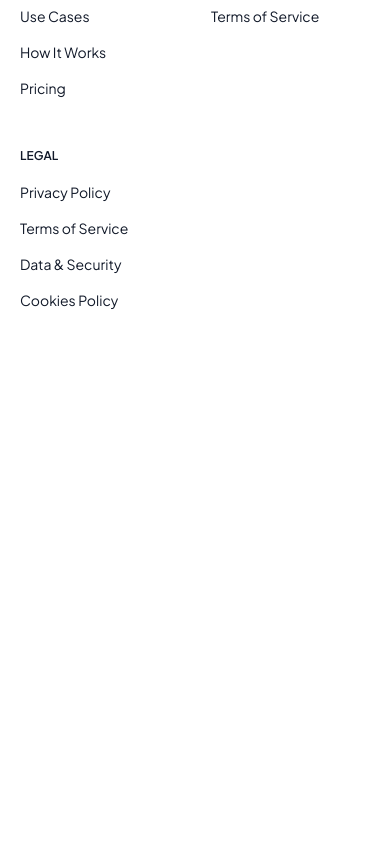
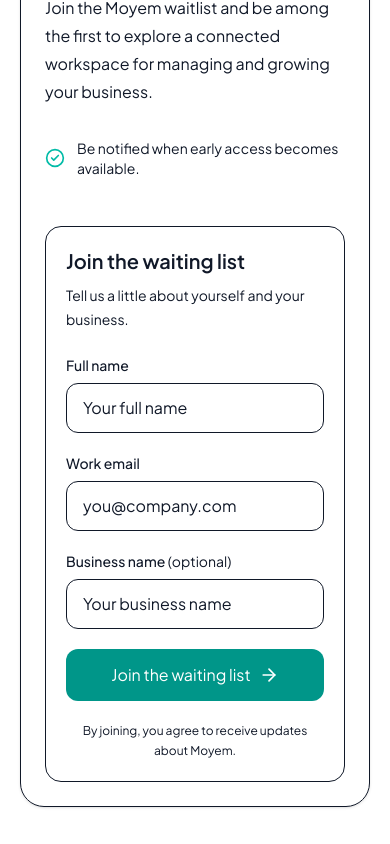
Before and after one commit to abcancode/moyem-marketing, a React (Vite) app: page / in a window 390 px wide. Shown: the part 7860-8704 px from the top of the page. Before the commit the page ends 8220 px from the top, so only its background shows below. Built offline with nearby package versions, Linux system fonts and the light colour scheme.

Commit message:
feat: add waitlist section

```diff
--- a/src/App.tsx
+++ b/src/App.tsx
@@ -6,6 +6,7 @@ import GettingStarted from "./components/getting-started/GettingStarted";
 import FinalCTA from "./components/final-cta/FinalCTA";
 import Footer from "./components/footer/Footer";
 import BackToTop from "./components/navigation/BackToTop";
+import Waitlist from "./components/waitlist/Waitlist";
 
 function App() {
   return (
@@ -18,6 +19,7 @@ function App() {
         <AIInsights />
         <GettingStarted />
         <FinalCTA />
+        <Waitlist />
 
         <Footer />
         <BackToTop />
--- /dev/null
+++ b/src/components/waitlist/Waitlist.tsx
@@ -0,0 +1,193 @@
+import { useState, type FormEvent } from "react";
+import { ArrowRight, CheckCircle2, LoaderCircle } from "lucide-react";
+
+type FormStatus = "idle" | "loading" | "success" | "error";
+
+export default function Waitlist() {
+  const [name, setName] = useState("");
+  const [email, setEmail] = useState("");
+  const [business, setBusiness] = useState("");
+  const [status, setStatus] = useState<FormStatus>("idle");
+  const [message, setMessage] = useState("");
+
+  async function handleSubmit(event: FormEvent<HTMLFormElement>) {
+    event.preventDefault();
+    setStatus("loading");
+    setMessage("");
+
+    const endpoint = import.meta.env.VITE_WAITLIST_ENDPOINT;
+
+    if (!endpoint) {
+      setStatus("error");
+      setMessage(
+        "The waitlist form is not connected yet. Please try again later.",
+      );
+      return;
+    }
+
+    try {
+      const response = await fetch(endpoint, {
+        method: "POST",
+        headers: {
+          "Content-Type": "application/json",
+          Accept: "application/json",
+        },
+        body: JSON.stringify({
+          name: name.trim(),
+          email: email.trim(),
+          business: business.trim(),
+        }),
+      });
+
+      if (!response.ok) {
+        throw new Error("The signup could not be submitted.");
+      }
+
+      setStatus("success");
+      setMessage("You're on the list! We'll be in touch.");
+      setName("");
+      setEmail("");
+      setBusiness("");
+    } catch {
+      setStatus("error");
+      setMessage(
+        "We couldn't submit your details. Please check your connection and try again.",
+      );
+    }
+  }
+
+  return (
+    <section id="waitlist" className="scroll-mt-24 px-5 py-20 sm:px-8 lg:py-28">
+      <div className="mx-auto grid max-w-7xl items-center gap-12 rounded-3xl border border-[var(--color-border)] bg-[var(--color-surface)] p-6 shadow-sm sm:p-10 lg:grid-cols-2 lg:gap-16 lg:p-14">
+        <div>
+          <span className="mb-5 inline-flex rounded-full border border-teal-500/30 bg-teal-500/10 px-4 py-2 text-sm font-semibold text-teal-600 dark:text-teal-300">
+            Get early access
+          </span>
+
+          <h2 className="max-w-xl text-3xl font-bold tracking-tight text-[var(--color-text)] sm:text-4xl lg:text-5xl">
+            Make running your business feel easier.
+          </h2>
+
+          <p className="mt-5 max-w-xl text-base leading-7 text-[var(--color-muted)] sm:text-lg">
+            Join the Moyem waitlist and be among the first to explore a
+            connected workspace for managing and growing your business.
+          </p>
+
+          <div className="mt-8 flex items-center gap-3 text-sm text-[var(--color-muted)]">
+            <CheckCircle2 className="h-5 w-5 shrink-0 text-teal-500" />
+            <span>Be notified when early access becomes available.</span>
+          </div>
+        </div>
+
+        <div className="rounded-2xl border border-[var(--color-border)] bg-[var(--color-page)] p-5 sm:p-7">
+          <h3 className="text-xl font-semibold text-[var(--color-text)]">
+            Join the waiting list
+          </h3>
+          <p className="mt-2 text-sm leading-6 text-[var(--color-muted)]">
+            Tell us a little about yourself and your business.
+          </p>
+
+          <form onSubmit={handleSubmit} className="mt-6 space-y-5">
+            <div>
+              <label
+                htmlFor="waitlist-name"
+                className="mb-2 block text-sm font-medium text-[var(--color-text)]"
+              >
+                Full name
+              </label>
+              <input
+                id="waitlist-name"
+                name="name"
+                type="text"
+                autoComplete="name"
+                required
+                value={name}
+                onChange={(event) => setName(event.target.value)}
+                placeholder="Your full name"
+                className="w-full rounded-xl border border-[var(--color-border)] bg-[var(--color-surface)] px-4 py-3 text-[var(--color-text)] outline-none transition placeholder:text-[var(--color-muted)] focus:border-teal-500 focus:ring-2 focus:ring-teal-500/20"
+              />
+            </div>
+
+            <div>
+              <label
+                htmlFor="waitlist-email"
+                className="mb-2 block text-sm font-medium text-[var(--color-text)]"
+              >
+                Work email
+              </label>
+              <input
+                id="waitlist-email"
+                name="email"
+                type="email"
+                autoComplete="email"
+                required
+                value={email}
+                onChange={(event) => setEmail(event.target.value)}
+                placeholder="you@company.com"
+                className="w-full rounded-xl border border-[var(--color-border)] bg-[var(--color-surface)] px-4 py-3 text-[var(--color-text)] outline-none transition placeholder:text-[var(--color-muted)] focus:border-teal-500 focus:ring-2 focus:ring-teal-500/20"
+              />
+            </div>
+
+            <div>
+              <label
+                htmlFor="waitlist-business"
+                className="mb-2 block text-sm font-medium text-[var(--color-text)]"
+              >
+                Business name{" "}
+                <span className="font-normal text-[var(--color-muted)]">
+                  (optional)
+                </span>
+              </label>
+              <input
+                id="waitlist-business"
+                name="business"
+                type="text"
+                autoComplete="organization"
+                value={business}
+                onChange={(event) => setBusiness(event.target.value)}
+                placeholder="Your business name"
+                className="w-full rounded-xl border border-[var(--color-border)] bg-[var(--color-surface)] px-4 py-3 text-[var(--color-text)] outline-none transition placeholder:text-[var(--color-muted)] focus:border-teal-500 focus:ring-2 focus:ring-teal-500/20"
+              />
+            </div>
+
+            <button
+              type="submit"
+              disabled={status === "loading"}
+              className="flex w-full items-center justify-center gap-2 rounded-xl bg-teal-600 px-5 py-3.5 font-semibold text-white transition hover:bg-teal-700 disabled:cursor-not-allowed disabled:opacity-70"
+            >
+              {status === "loading" ? (
+                <>
+                  <LoaderCircle className="h-5 w-5 animate-spin" />
+                  Submitting...
+                </>
+              ) : (
+                <>
+                  Join the waiting list
+                  <ArrowRight className="h-5 w-5" />
+                </>
+              )}
+            </button>
+
+            {message && (
+              <p
+                role="status"
+                aria-live="polite"
+                className={`text-sm leading-6 ${
+                  status === "success"
+                    ? "text-teal-600 dark:text-teal-300"
+                    : "text-red-600 dark:text-red-400"
+                }`}
+              >
+                {message}
+              </p>
+            )}
+
+            <p className="text-center text-xs leading-5 text-[var(--color-muted)]">
+              By joining, you agree to receive updates about Moyem.
+            </p>
+          </form>
+        </div>
+      </div>
+    </section>
+  );
+}
```
